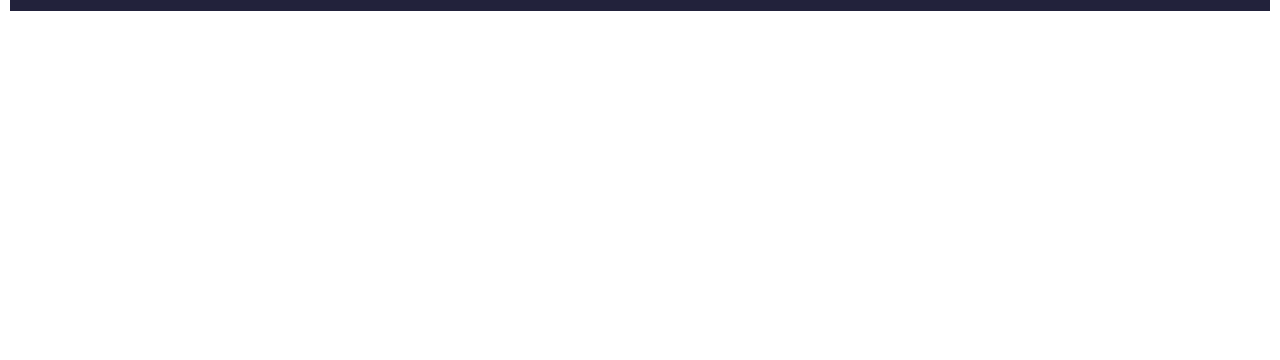
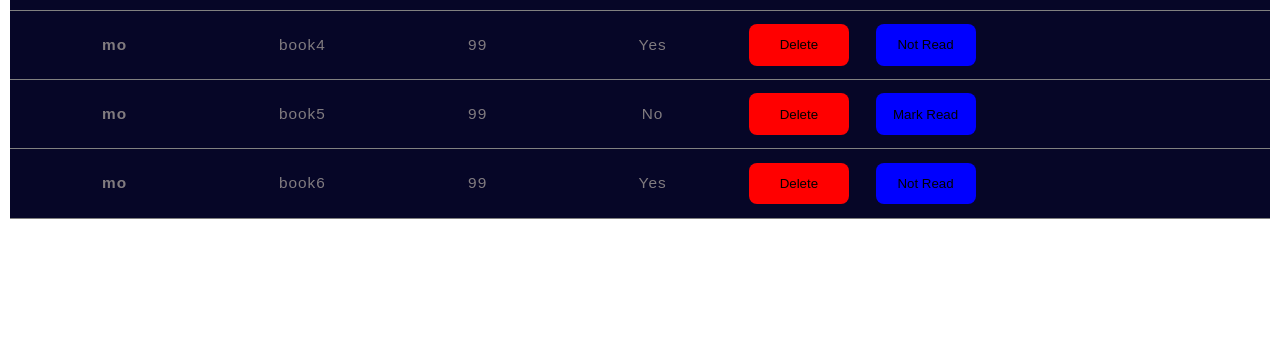
Before and after one commit to MohamadObeid9/library, a plain HTML site: page index.html in a window 1280 px wide. Shown: the part 440-800 px from the top of the page. Drawn offline with Linux system fonts and the light colour scheme.

Commit message:
finish to display the content of the original array as a table

```diff
--- a/index.html
+++ b/index.html
@@ -4,7 +4,7 @@
     <meta charset="UTF-8">
     <meta name="viewport" content="width=device-width, initial-scale=1.0">
     <title>Document</title>
-    <script src="script.js"></script>
+    <script src="script.js" defer></script>
     <link rel="stylesheet" href="style.css">
 </head>
 <body>
--- a/script.js
+++ b/script.js
@@ -1,30 +1,88 @@
 const library = [];
 
+const book1 = new Book("book1", "mo", 99, "No");
+const book2 = new Book("book2", "mo", 99, "Yes");
+const book3 = new Book("book3", "mo", 99, "No");
+const book4 = new Book("book4", "mo", 99, "Yes");
+const book5 = new Book("book5", "mo", 99, "No");
+const book6 = new Book("book6", "mo", 99, "Yes");
 
-const book1 = new Book('book1','mo',99,false);
-const book2 = new Book('book2','mo',99,true);
-const book3 = new Book('book3','mo',99,false);
-const book4 = new Book('book4','mo',99,true);
-const book5 = new Book('book5','mo',99,false);
-const book6 = new Book('book6','mo',99,true);
+library.push(book1, book2, book3, book4, book5, book6);
 
-
-library.push(book1,book2,book3,book4,book5,book6);
-
-
-function Book(title,author,pages,readStatus){
-    this.title=title;
-    this.author=author;
-    this.pages=pages;
-    this.readStatus=readStatus;
+function Book(title, author, pages, readStatus) {
+  this.title = title;
+  this.author = author;
+  this.pages = pages;
+  this.readStatus = readStatus;
 }
 
+function addBookToLibrary() {}
 
-function addBookToLibrary(){
+const table = document.querySelector("table");
 
-}
+const createTd = (text, parent, style) => {
+  const object = document.createElement("td");
+  object.textContent = text;
+  object.style.cssText = style;
+  parent.appendChild(object);
+};
 
-const displayCards = ()=>{
-    for(let i=0;i<library.length;i++){
+const createRow = (i) => {
+  const object = document.createElement("tr");
+  object.style.cssText =
+    "background-color:rgb(6, 6, 39);color:rgba(146, 140, 140, 0.877);border-bottom:1px solid grey;";
+  table.appendChild(object);
+
+  createTd(
+    library[i].author,
+    object,
+    "font-weight:900;text-align:center;font-size:1.2em;"
+  );
+  createTd(library[i].title, object, "text-align:center;font-size:1.2em;");
+  createTd(library[i].pages, object, "text-align:center;font-size:1.2em;");
+  const readTd = document.createElement('td');
+  readTd.style.cssText="text-align:center;font-size:1.2em;";
+  readTd.textContent=library[i].readStatus;
+  object.appendChild(readTd);
+  const td = document.createElement("td");
+  object.appendChild(td);
+  deleteButton(td, i);
+  readButton(td, i,readTd);
+};
+
+const deleteButton = (parent, i) => {
+  const button = document.createElement("button");
+  button.textContent = "Delete";
+  button.style.cssText = "background-color:red;padding:1em;width:100px;border:none;margin:1em;border-radius:8px;";
+  parent.appendChild(button);
+  button.addEventListener("click", () => {
+    table.deleteRow(i);
+  });
+};
+
+const readButton = (parent, i,read) => {
+  const button = document.createElement("button");
+  button.style.cssText = "background-color:blue;padding:1em;width:100px;border:none;margin:1em;border-radius:8px;";
+  if (library[i].readStatus == "Yes") {
+    button.textContent = "Not Read";
+  } else {
+    button.textContent = "Mark Read";
+  }
+  parent.appendChild(button);
+  button.addEventListener("click", () => {
+    if (button.textContent == "Not Read") {
+      button.textContent = "Mark Read";
+      read.textContent = "No";
+    } else {
+      button.textContent = "Not Read";
+      read.textContent = "Yes";
     }
-}
+  });
+};
+
+const displayTableCells = () => {
+  for (let i = 0; i <library.length; i++) {
+    createRow(i);
+  }
+};
+displayTableCells();
--- a/style.css
+++ b/style.css
@@ -1,41 +1,43 @@
-*{
-    padding:0;
-    margin:0;
-    box-sizing: border-box;
+* {
+  padding: 0;
+  margin: 0;
+  box-sizing: border-box;
 }
-body{
-    height:100vh;
-    width:100vw;
-    display:flex;
-    flex-direction:column;
-    justify-content:center;
-    padding : 10px;
+body {
+  height: 100vh;
+  width: 100vw;
+  display: flex;
+  flex-direction: column;
+  justify-content: center;
+  padding: 10px;
 }
-.titleContainer{
-    display:flex;
-    justify-content:space-between;
-    margin-bottom:15px;
+.titleContainer {
+  display: flex;
+  justify-content: space-between;
+  margin-bottom: 15px;
 }
 .titleContainer > h1 {
-    color:rgb(126 34 206 );
+  color: rgb(126 34 206);
 }
 .titleContainer > button {
-    background-color: rgb(126 34 206 );
-    border:none;
-    padding:15px;
-    color:aliceblue;
-    font-size:1.2em;
-    border-radius:10px;
+  background-color: rgb(126 34 206);
+  border: none;
+  padding: 15px;
+  color: aliceblue;
+  font-size: 1.2em;
+  border-radius: 10px;
 }
-table{
-    border-collapse:collapse;
-    font-family:sans-serif;
-    font-size:0.8em;
-    letter-spacing: 1px;
+table {
+  border-collapse: collapse;
+  font-family: sans-serif;
+  font-size: 0.8em;
+  letter-spacing: 1px;
+  border-radius: 10px;
 }
-th{
-    text-transform: uppercase;
-    padding:0.75em 1.5em;
-    color:rgba(146, 140, 140, 0.877);
-    background-color:rgb(34, 34, 59) ;
+th {
+  text-transform: uppercase;
+  padding: 0.75em 1.5em;
+  color: rgba(146, 140, 140, 0.877);
+  /* background-color:rgb(6, 6, 39) ; */
+  background-color: rgb(34, 34, 59);
 }
```
